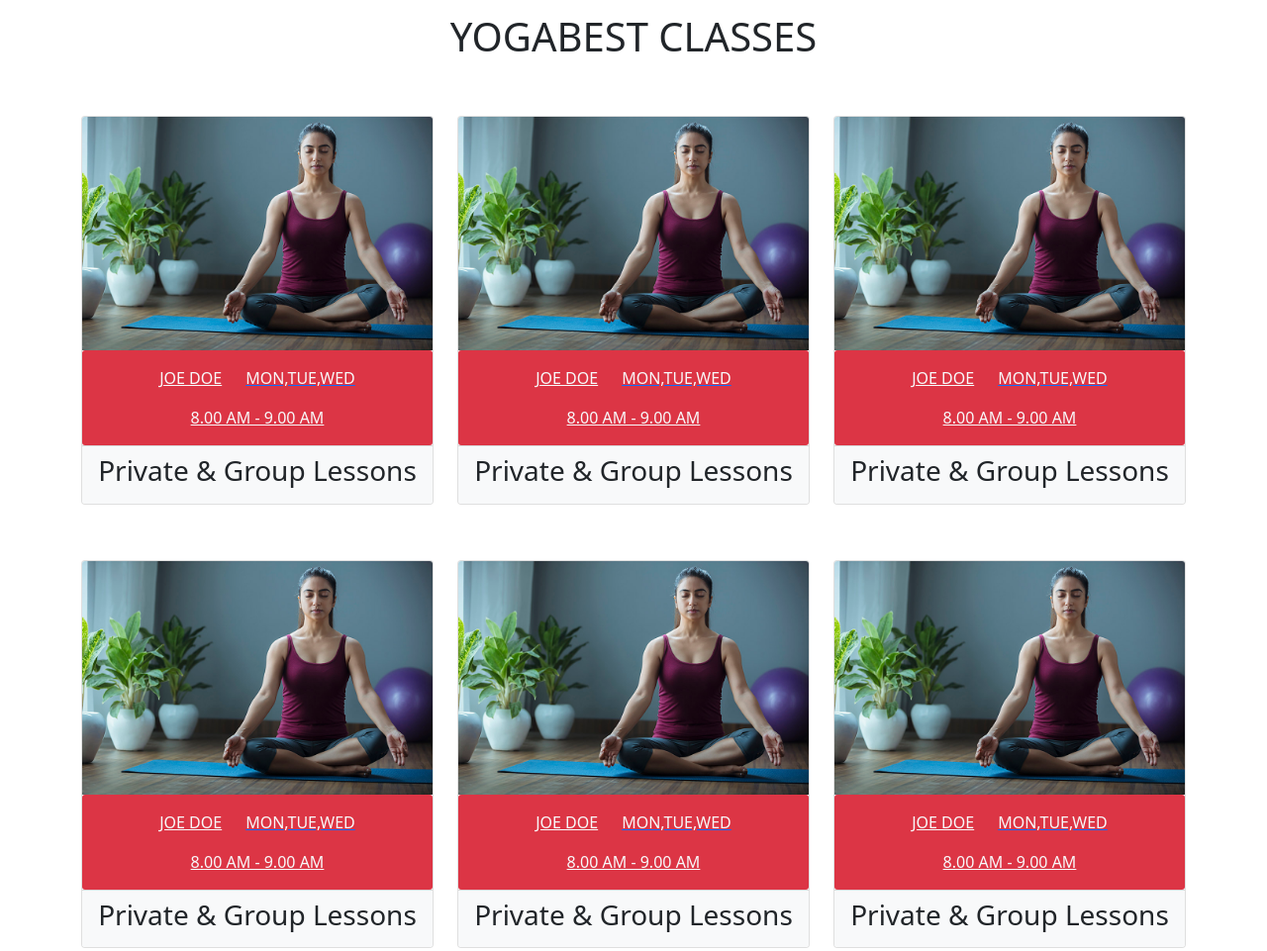
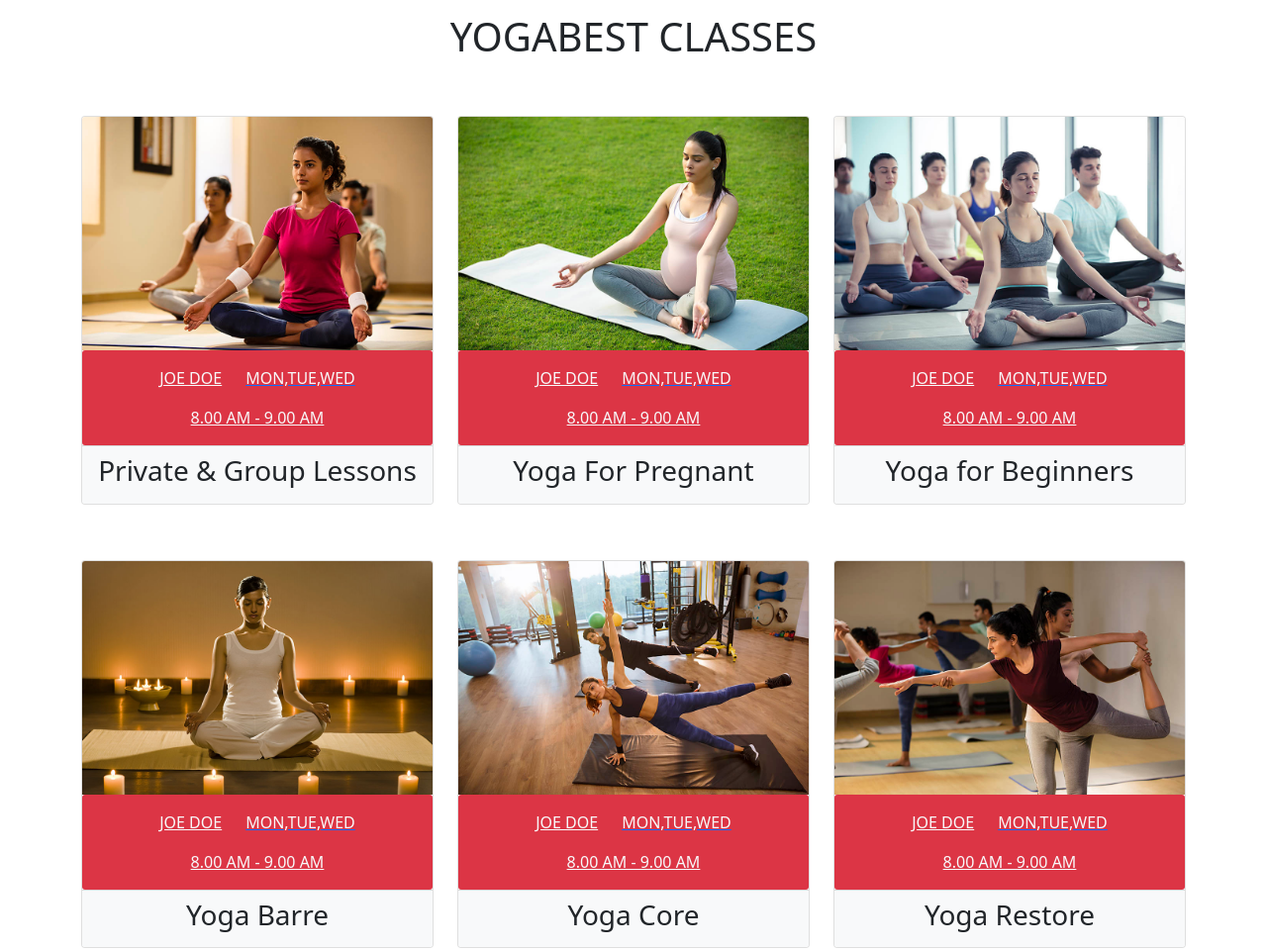
Before and after one commit to siddharthpotpose/yoga, a plain HTML site: page index.html in a window 1280 px wide. Shown: the part 3292-4253 px from the top of the page at 99% size. Drawn offline with nearby package versions, Linux system fonts and the light colour scheme.

Commit message:
new update

```diff
--- a/index.html
+++ b/index.html
@@ -397,7 +397,7 @@
           <div class="row ">
             <div class="col-md-4 mb-5 ">
               <div class="card" style=" width: 25rem d-flex justify-content-center ">
-                <img src="images/one-1.jpg" class="card-img-top" alt="..." />
+                <img src="images/gp-1.jpg" class="card-img-top" alt="..." />
                 <div class="card-body bg-danger card-img">
                   <p class="card-text d-flex justify-content-center ">
                     <a href="" class="text-light">JOE DOE</a>
@@ -413,7 +413,7 @@
             </div>
             <div class="col-md-4 mb-5 ">
               <div class="card" style=" width: 25rem d-flex justify-content-center ">
-                <img src="images/one-1.jpg" class="card-img-top" alt="..." />
+                <img src="images/gp-2.jpg" class="card-img-top" alt="..." />
                 <div class="card-body bg-danger card-img">
                   <p class="card-text d-flex justify-content-center ">
                     <a href="" class="text-light">JOE DOE</a>
@@ -423,13 +423,13 @@
 
                 </div>
                 <div class="card-footer bg-light text-dark ">
-                  <h3 class="d-flex justify-content-center "> Private & Group Lessons</h3>
+                  <h3 class="d-flex justify-content-center ">Yoga For Pregnant </h3>
                 </div>
               </div>
             </div>
             <div class="col-md-4 mb-5 ">
               <div class="card" style=" width: 25rem d-flex justify-content-center ">
-                <img src="images/one-1.jpg" class="card-img-top" alt="..." />
+                <img src="images/gp-3.jpg" class="card-img-top" alt="..." />
                 <div class="card-body bg-danger card-img">
                   <p class="card-text d-flex justify-content-center ">
                     <a href="" class="text-light">JOE DOE</a>
@@ -439,7 +439,7 @@
 
                 </div>
                 <div class="card-footer bg-light text-dark ">
-                  <h3 class="d-flex justify-content-center "> Private & Group Lessons</h3>
+                  <h3 class="d-flex justify-content-center "> Yoga for Beginners</h3>
                 </div>
               </div>
             </div>
@@ -447,7 +447,7 @@
           <div class="row mb-5 mt-2">
             <div class="col-md-4 mb-5 ">
               <div class="card" style=" width: 25rem d-flex justify-content-center ">
-                <img src="images/one-1.jpg" class="card-img-top" alt="..." />
+                <img src="images/gp-4.jpg" class="card-img-top" alt="..." />
                 <div class="card-body bg-danger card-img">
                   <p class="card-text d-flex justify-content-center ">
                     <a href="" class="text-light">JOE DOE</a>
@@ -457,13 +457,13 @@
 
                 </div>
                 <div class="card-footer bg-light text-dark ">
-                  <h3 class="d-flex justify-content-center "> Private & Group Lessons</h3>
+                  <h3 class="d-flex justify-content-center "> Yoga Barre</h3>
                 </div>
               </div>
             </div>
             <div class="col-md-4 mb-5 ">
               <div class="card" style=" width: 25rem d-flex justify-content-center ">
-                <img src="images/one-1.jpg" class="card-img-top" alt="..." />
+                <img src="images/gp-6.jpg" class="card-img-top" alt="..." />
                 <div class="card-body bg-danger card-img">
                   <p class="card-text d-flex justify-content-center ">
                     <a href="" class="text-light">JOE DOE</a>
@@ -473,13 +473,13 @@
 
                 </div>
                 <div class="card-footer bg-light text-dark ">
-                  <h3 class="d-flex justify-content-center "> Private & Group Lessons</h3>
+                  <h3 class="d-flex justify-content-center "> Yoga Core</h3>
                 </div>
               </div>
             </div>
             <div class="col-md-4 mb-5 ">
               <div class="card" style=" width: 25rem d-flex justify-content-center ">
-                <img src="images/one-1.jpg" class="card-img-top" alt="..." />
+                <img src="images/gp-7.jpg" class="card-img-top" alt="..." />
                 <div class="card-body bg-danger card-img">
                   <p class="card-text d-flex justify-content-center ">
                     <a href="" class="text-light">JOE DOE</a>
@@ -489,7 +489,7 @@
 
                 </div>
                 <div class="card-footer bg-light text-dark ">
-                  <h3 class="d-flex justify-content-center "> Private & Group Lessons</h3>
+                  <h3 class="d-flex justify-content-center ">Yoga Restore</h3>
                 </div>
               </div>
             </div>
```
Also changed, not shown: images/gp-1.jpg (added), images/gp-2.jpg (added), images/gp-3.jpg (added), images/gp-4.jpg (added), images/gp-5.jpg (added), images/gp-6.jpg (added), images/gp-7.jpg (added).
